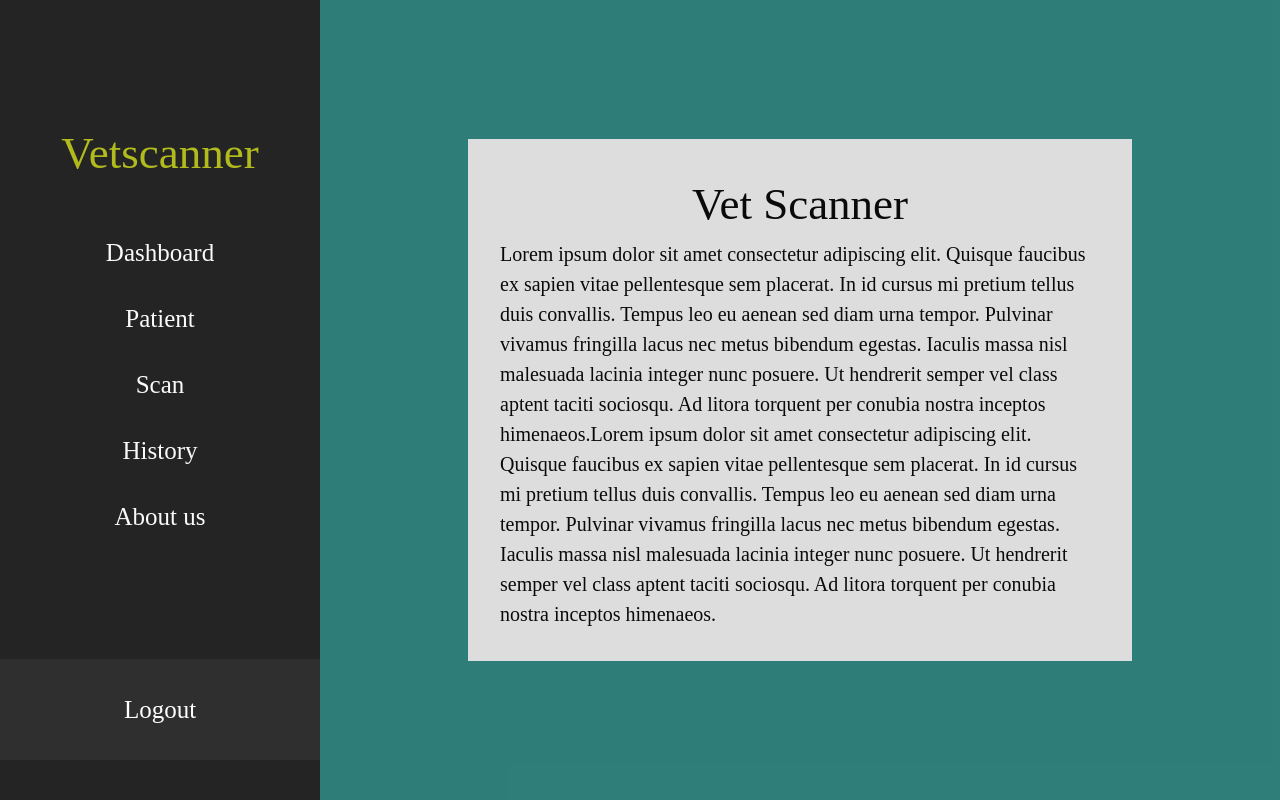
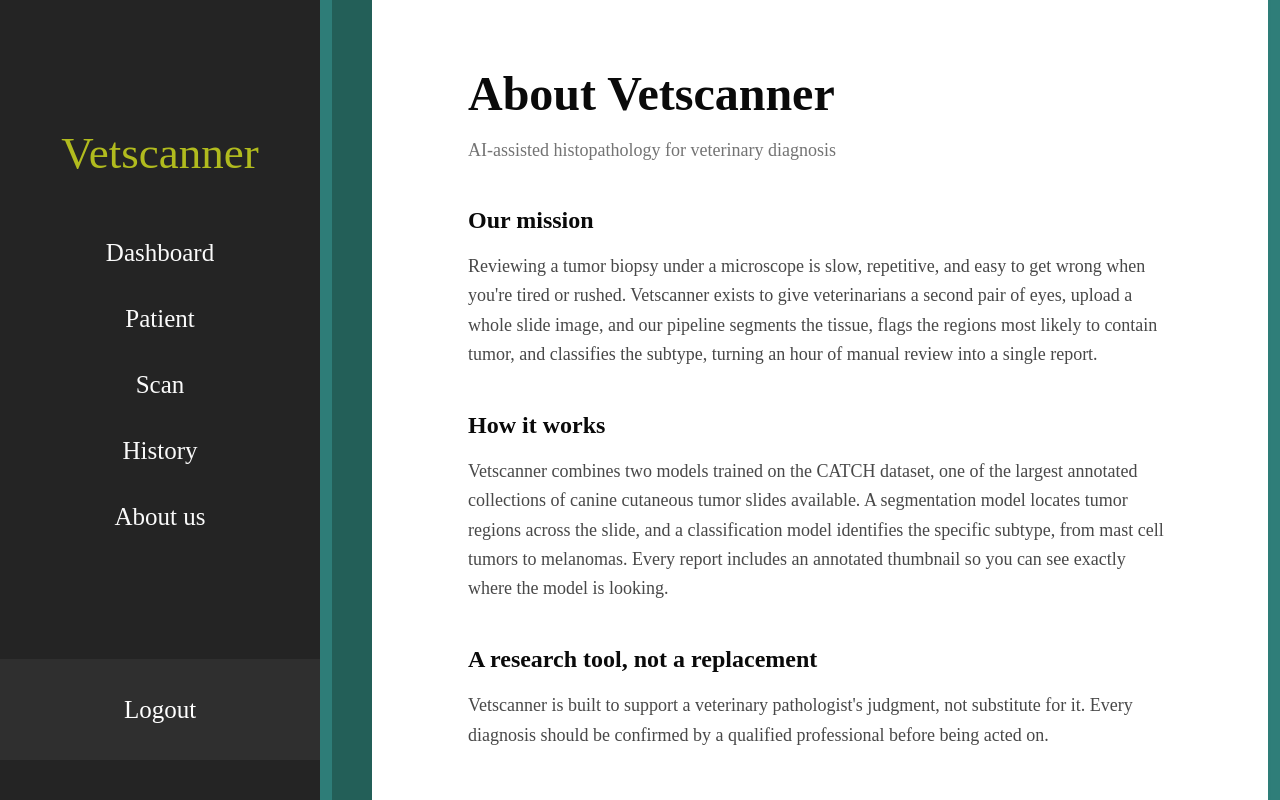
Before and after one commit to Pasin0931/vetscanner, a Next.js app in the folder vetscanner/: page /about in a window 1280 px wide. Built offline with nearby package versions, Linux system fonts and the light colour scheme.

Commit message:
update v0.98

```diff
--- a/vetscanner/src/app/(auth)/layout.tsx
+++ b/vetscanner/src/app/(auth)/layout.tsx
@@ -62,7 +62,7 @@ export default function RootLayout({ children }: {
 
               <div className="flex flex-row items-center gap-3 pt-5">
                 <WhiteCircle />
-                <h2>Smart X-Ray analytic</h2>
+                <h2>Smart Histopathology</h2>
               </div>
 
               <div className="flex flex-row items-center gap-3 pt-5">
--- a/vetscanner/src/app/(mainroot)/layout.tsx
+++ b/vetscanner/src/app/(mainroot)/layout.tsx
@@ -1,18 +1,29 @@
-
 "use client";
 
 import { useState } from "react"
 import { useRouter } from "next/navigation"
 
 import { Button } from "@/components/ui/button";
+import { ScanProvider, useScanContext } from "@/context/scan_content"
 
-export default function RootLayout({ children }: {
-  children: React.ReactNode
-}) {
+function LayoutContent({ children }: { children: React.ReactNode }) {
 
   const router = useRouter()
+  const { isScanning } = useScanContext()
+
+  const guardedNavigate = (path: string) => {
+    if (isScanning) {
+      alert("A scan is currently in progress. Please wait for it to finish before leaving this page.")
+      return
+    }
+    router.push(path)
+  }
 
   const handle_logout = async () => {
+    if (isScanning) {
+      alert("A scan is currently in progress. Please wait for it to finish before logging out.")
+      return
+    }
     try {
       if (confirm("Logout ?")) {
         await fetch(`${process.env.NEXT_PUBLIC_API_URL}/auth/logout`, { method: "POST", headers: { "Content-Type": "application/json" }, credentials: "include" })
@@ -54,7 +65,7 @@ export default function RootLayout({ children }: {
                         transition duration-300 ease-in-out
                         p-8
                         "
-                onClick={() => router.push("/dashboard")}>
+                onClick={() => guardedNavigate("/dashboard")}>
                 Dashboard
               </Button>
 
@@ -65,7 +76,7 @@ export default function RootLayout({ children }: {
                         transition duration-300 ease-in-out
                         p-8
                         "
-                onClick={() => router.push("/patient")}>
+                onClick={() => guardedNavigate("/patient")}>
                 Patient
               </Button>
 
@@ -76,7 +87,7 @@ export default function RootLayout({ children }: {
                         transition duration-300 ease-in-out
                         p-8
                         "
-                onClick={() => router.push("/scan")}>
+                onClick={() => guardedNavigate("/scan")}>
                 Scan
               </Button>
 
@@ -87,7 +98,7 @@ export default function RootLayout({ children }: {
                         transition duration-300 ease-in-out
                         p-8
                         "
-                onClick={() => router.push("/history")}>
+                onClick={() => guardedNavigate("/history")}>
                 History
               </Button>
 
@@ -98,7 +109,7 @@ export default function RootLayout({ children }: {
                         transition duration-300 ease-in-out
                         p-8
                         "
-                onClick={() => router.push("/about")}>
+                onClick={() => guardedNavigate("/about")}>
                 About us
               </Button>
             </div>
@@ -121,3 +132,13 @@ export default function RootLayout({ children }: {
     </div>
   )
 }
+
+export default function RootLayout({ children }: {
+  children: React.ReactNode
+}) {
+  return (
+    <ScanProvider>
+      <LayoutContent>{children}</LayoutContent>
+    </ScanProvider>
+  )
+}
--- a/vetscanner/src/app/page.tsx
+++ b/vetscanner/src/app/page.tsx
@@ -25,13 +25,13 @@ export default function Home() {
         </p>
 
         <div className="flex gap-3 mt-2">
-          <Button onClick={() => router.push("/authentication?tab=Login")}>
+          <Button onClick={() => router.push("/authentication?tab=Login")} className="w-22">
             Login
           </Button>
 
           <Button
             variant="outline"
-            onClick={() => router.push("/authentication?tab=Register")}
+            onClick={() => router.push("/authentication?tab=Register")} className="w-22"
           >
             Register
           </Button>
--- a/vetscanner/src/components/aboutus.tsx
+++ b/vetscanner/src/components/aboutus.tsx
@@ -1,15 +1,54 @@
-const plac: string = "Lorem ipsum dolor sit amet consectetur adipiscing elit. Quisque faucibus ex sapien vitae pellentesque sem placerat. In id cursus mi pretium tellus duis convallis. Tempus leo eu aenean sed diam urna tempor. Pulvinar vivamus fringilla lacus nec metus bibendum egestas. Iaculis massa nisl malesuada lacinia integer nunc posuere. Ut hendrerit semper vel class aptent taciti sociosqu. Ad litora torquent per conubia nostra inceptos himenaeos."
+"use client"
 
 export default function AboutUs() {
     return (
-        <>
-            <div className="bg-[#DDDDDD] p-8 justify-center">
-                <h1 className="text-[45px] text-center">Vet Scanner</h1>
-                <p className="w-150 text-[20px] text-start">
-                    {plac}
-                    {plac}
-                </p>
+        <div className="flex min-h-screen bg-white">
+            <div className="w-10 bg-[#235F58] shrink-0" />
+
+            <div className="flex flex-col px-16 lg:px-24 py-16 gap-10 max-w-4xl">
+                <div>
+                    <h1 className="text-4xl lg:text-5xl font-extrabold leading-tight">
+                        About Vetscanner
+                    </h1>
+                    <p className="text-muted-foreground text-lg mt-3">
+                        AI-assisted histopathology for veterinary diagnosis
+                    </p>
+                </div>
+
+                <div className="flex flex-col gap-4">
+                    <h2 className="text-2xl font-bold">Our mission</h2>
+                    <p className="text-lg leading-relaxed text-[#1A1A1A]/80">
+                        Reviewing a tumor biopsy under a microscope is slow, repetitive,
+                        and easy to get wrong when you're tired or rushed. Vetscanner
+                        exists to give veterinarians a second pair of eyes, upload a
+                        whole slide image, and our pipeline segments the tissue, flags
+                        the regions most likely to contain tumor, and classifies the
+                        subtype, turning an hour of manual review into a single report.
+                    </p>
+                </div>
+
+                <div className="flex flex-col gap-4">
+                    <h2 className="text-2xl font-bold">How it works</h2>
+                    <p className="text-lg leading-relaxed text-[#1A1A1A]/80">
+                        Vetscanner combines two models trained on the CATCH dataset, one
+                        of the largest annotated collections of canine cutaneous tumor
+                        slides available. A segmentation model locates tumor regions
+                        across the slide, and a classification model identifies the
+                        specific subtype, from mast cell tumors to melanomas. Every
+                        report includes an annotated thumbnail so you can see exactly
+                        where the model is looking.
+                    </p>
+                </div>
+
+                <div className="flex flex-col gap-4">
+                    <h2 className="text-2xl font-bold">A research tool, not a replacement</h2>
+                    <p className="text-lg leading-relaxed text-[#1A1A1A]/80">
+                        Vetscanner is built to support a veterinary pathologist's
+                        judgment, not substitute for it. Every diagnosis should be
+                        confirmed by a qualified professional before being acted on.
+                    </p>
+                </div>
             </div>
-        </>
+        </div>
     )
 }
--- a/vetscanner/src/components/dashboard.tsx
+++ b/vetscanner/src/components/dashboard.tsx
@@ -66,6 +66,16 @@ const timelineChartConfig = {
   },
 } satisfies ChartConfig
 
+const TUMOR_TYPES = [
+  "Melanoma",
+  "Plasmacytoma",
+  "Mast Cell Tumor",
+  "Peripheral Nerve Sheath Tumor",
+  "Squamous Cell Carcinoma",
+  "Trichoblastoma",
+  "Histiocytoma",
+]
+
 export default function Dashboard() {
 
   const [data, setData] = useState<DataProps[]>([])
@@ -88,22 +98,34 @@ export default function Dashboard() {
   const totalScans = data.length
   const tumorsDetected = data.filter((log) => log.result.tumor_detected).length
 
-  const tumorPositiveScores = data
-    .filter((log) => log.result.tumor_detected && log.confidence_score != null)
+  const tumorPositiveLogs = data.filter((log) => log.result.tumor_detected)
+
+  const tumorPositiveScores = tumorPositiveLogs
+    .filter((log) => log.confidence_score != null)
     .map((log) => log.confidence_score as number)
   const averageConfidence = tumorPositiveScores.length > 0
     ? Math.round((tumorPositiveScores.reduce((sum, score) => sum + score, 0) / tumorPositiveScores.length) * 100)
     : null
 
+  const averageFlaggedTiles = tumorPositiveLogs.length > 0
+    ? Math.round(
+        tumorPositiveLogs.reduce((sum, log) => sum + log.result.tumor_tile_count, 0) / tumorPositiveLogs.length
+      )
+    : null
+
   const diagnosisCounts: Record<string, number> = {}
-  for (const log of data) {
-    if (log.result.tumor_detected && log.result.diagnosis) {
+  for (const type of TUMOR_TYPES) {
+    diagnosisCounts[type] = 0
+  }
+  for (const log of tumorPositiveLogs) {
+    if (log.result.diagnosis) {
       diagnosisCounts[log.result.diagnosis] = (diagnosisCounts[log.result.diagnosis] ?? 0) + 1
     }
   }
-  const diagnosisChartData = Object.entries(diagnosisCounts)
-    .map(([diagnosis, count]) => ({ diagnosis, count }))
-    .sort((a, b) => b.count - a.count)
+  const diagnosisChartData = TUMOR_TYPES.map((diagnosis) => ({
+    diagnosis,
+    count: diagnosisCounts[diagnosis],
+  }))
 
   const scansByDate: Record<string, number> = {}
   for (const log of data) {
@@ -130,14 +152,14 @@ export default function Dashboard() {
             <StatCard label="Total Scans" value={"--"} />
             <StatCard label="Tumors Detected" value={"--"} />
             <StatCard label="Avg. Confidence" value={"--"} />
-            <StatCard label="Tumors Detected" value={"--"} />
+            <StatCard label="Avg. Flagged Tiles" value={"--"} />
           </div>
         ) : (
           <div className="flex flex-row justify-center items-center gap-4 w-full">
             <StatCard label="Total Scans" value={totalScans} />
             <StatCard label="Tumors Detected" value={tumorsDetected} />
             <StatCard label="Avg. Confidence" value={averageConfidence !== null ? `${averageConfidence}%` : "--"} />
-            <StatCard label="Tumors Detected" value={tumorsDetected} />
+            <StatCard label="Avg. Flagged Tiles" value={averageFlaggedTiles !== null ? averageFlaggedTiles : "--"} />
           </div>
         )}
       </Card>
--- /dev/null
+++ b/vetscanner/src/context/scan_content.tsx
@@ -0,0 +1,39 @@
+"use client"
+
+import { createContext, useContext, useEffect, useState } from "react"
+
+type ScanContextType = {
+    isScanning: boolean
+    setIsScanning: (value: boolean) => void
+}
+
+const ScanContext = createContext<ScanContextType | undefined>(undefined)
+
+export function ScanProvider({ children }: { children: React.ReactNode }) {
+    const [isScanning, setIsScanning] = useState(false)
+
+    useEffect(() => {
+        const handleBeforeUnload = (e: BeforeUnloadEvent) => {
+            if (!isScanning) return
+            e.preventDefault()
+            e.returnValue = ""
+        }
+
+        window.addEventListener("beforeunload", handleBeforeUnload)
+        return () => window.removeEventListener("beforeunload", handleBeforeUnload)
+    }, [isScanning])
+
+    return (
+        <ScanContext.Provider value={{ isScanning, setIsScanning }}>
+            {children}
+        </ScanContext.Provider>
+    )
+}
+
+export function useScanContext() {
+    const context = useContext(ScanContext)
+    if (!context) {
+        throw new Error("useScanContext must be used within a ScanProvider")
+    }
+    return context
+}
```
Also changed, not shown: vetscanner/src/components/history/columns.tsx (+19 -1 lines), vetscanner/src/components/history/data-table.tsx (+4 -3 lines), vetscanner/src/components/scan.tsx (+14 -0 lines), 1 other file (tests, documents, lock files or other folders).
